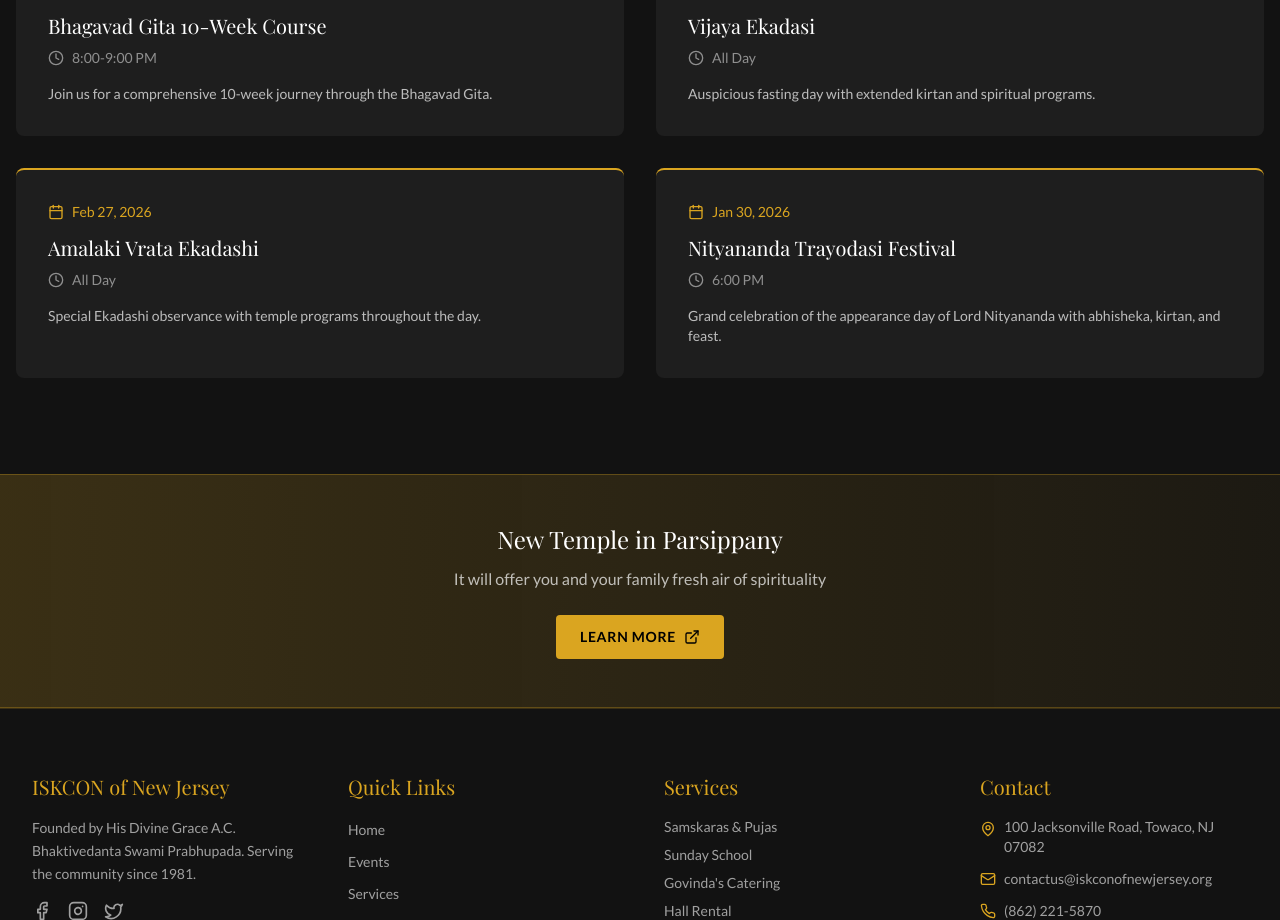
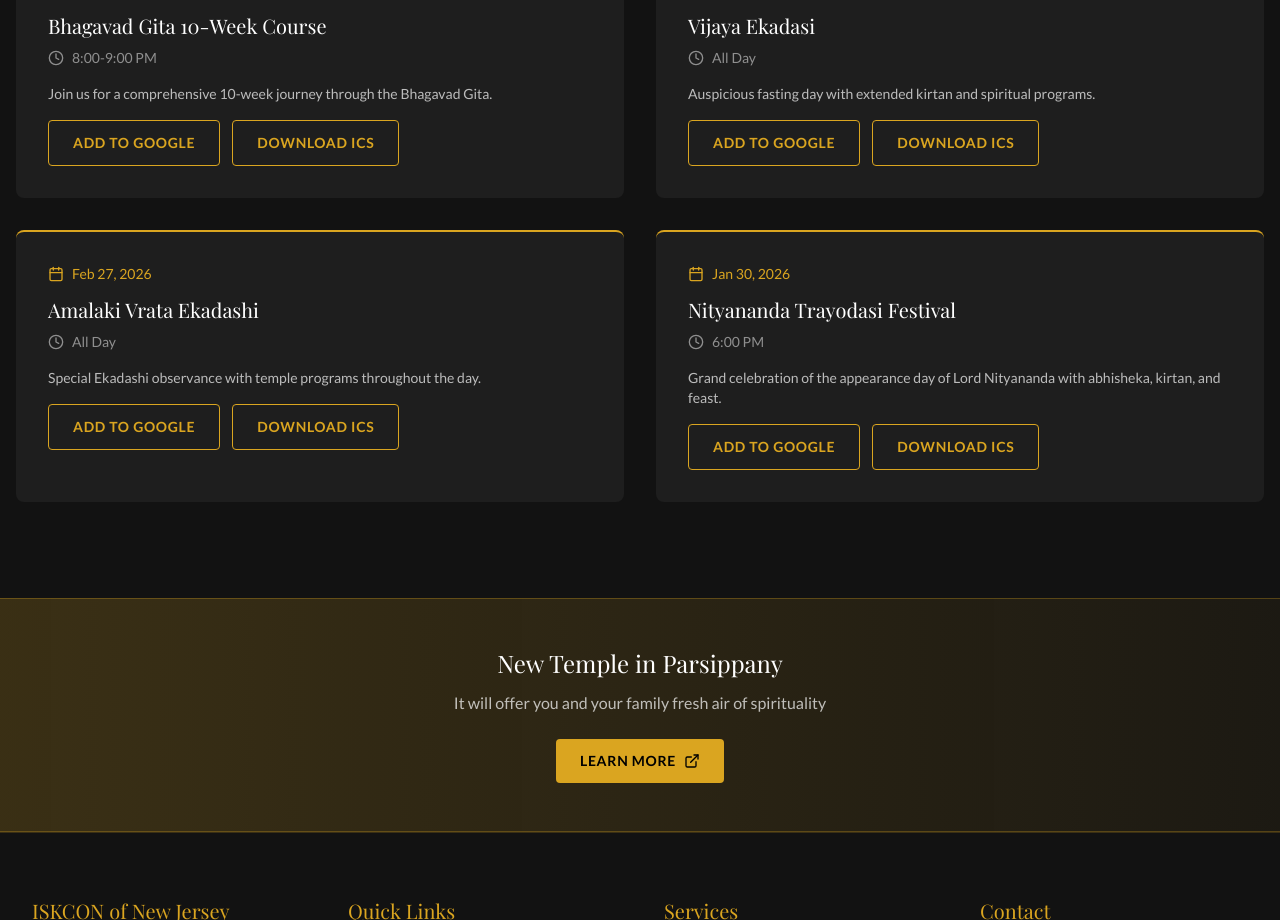
Before and after one commit to shashi1273/iskconofnewjersey, a React (Vite) app: page /#/events in a window 1280 px wide. Shown: the part 1309-2229 px from the top of the page. Built offline with nearby package versions, Linux system fonts and the light colour scheme.

Commit message:
Add calendar links to events

```diff
--- a/src/pages/Events.tsx
+++ b/src/pages/Events.tsx
@@ -3,10 +3,38 @@ import { Calendar, Clock } from 'lucide-react';
 const baseUrl = import.meta.env.BASE_URL;
 
 const upcomingEvents = [
-  { title: 'Bhagavad Gita 10-Week Course', date: 'Feb 05, 2026', time: '8:00-9:00 PM', description: 'Join us for a comprehensive 10-week journey through the Bhagavad Gita.' },
-  { title: 'Vijaya Ekadasi', date: 'Feb 12, 2026', time: 'All Day', description: 'Auspicious fasting day with extended kirtan and spiritual programs.' },
-  { title: 'Amalaki Vrata Ekadashi', date: 'Feb 27, 2026', time: 'All Day', description: 'Special Ekadashi observance with temple programs throughout the day.' },
-  { title: 'Nityananda Trayodasi Festival', date: 'Jan 30, 2026', time: '6:00 PM', description: 'Grand celebration of the appearance day of Lord Nityananda with abhisheka, kirtan, and feast.' },
+  {
+    title: 'Bhagavad Gita 10-Week Course',
+    date: 'Feb 05, 2026',
+    time: '8:00-9:00 PM',
+    description: 'Join us for a comprehensive 10-week journey through the Bhagavad Gita.',
+    start: '2026-02-05T20:00:00-05:00',
+    end: '2026-02-05T21:00:00-05:00',
+  },
+  {
+    title: 'Vijaya Ekadasi',
+    date: 'Feb 12, 2026',
+    time: 'All Day',
+    description: 'Auspicious fasting day with extended kirtan and spiritual programs.',
+    allDay: true,
+    startDate: '2026-02-12',
+  },
+  {
+    title: 'Amalaki Vrata Ekadashi',
+    date: 'Feb 27, 2026',
+    time: 'All Day',
+    description: 'Special Ekadashi observance with temple programs throughout the day.',
+    allDay: true,
+    startDate: '2026-02-27',
+  },
+  {
+    title: 'Nityananda Trayodasi Festival',
+    date: 'Jan 30, 2026',
+    time: '6:00 PM',
+    description: 'Grand celebration of the appearance day of Lord Nityananda with abhisheka, kirtan, and feast.',
+    start: '2026-01-30T18:00:00-05:00',
+    end: '2026-01-30T20:00:00-05:00',
+  },
 ];
 
 const recurringPrograms = [
@@ -16,6 +44,86 @@ const recurringPrograms = [
   { day: 'Sunday', program: 'Sunday School', time: '5:00 PM - 6:00 PM' },
   { day: 'Sunday', program: 'Evening Program & Feast', time: '6:00 PM' },
 ];
+
+const pad = (value: number) => String(value).padStart(2, '0');
+
+const toUtcStamp = (date: Date) =>
+  `${date.getUTCFullYear()}${pad(date.getUTCMonth() + 1)}${pad(date.getUTCDate())}T${pad(
+    date.getUTCHours()
+  )}${pad(date.getUTCMinutes())}${pad(date.getUTCSeconds())}Z`;
+
+const toDateStamp = (date: Date) =>
+  `${date.getUTCFullYear()}${pad(date.getUTCMonth() + 1)}${pad(date.getUTCDate())}`;
+
+const addDays = (date: Date, days: number) => {
+  const next = new Date(date);
+  next.setUTCDate(next.getUTCDate() + days);
+  return next;
+};
+
+const buildGoogleCalendarUrl = (event: typeof upcomingEvents[number]) => {
+  const base = 'https://calendar.google.com/calendar/render?action=TEMPLATE';
+  const details = encodeURIComponent(event.description);
+  const location = encodeURIComponent('ISKCON of New Jersey, 100 Jacksonville Road, Towaco, NJ 07082');
+
+  if (event.allDay && event.startDate) {
+    const start = new Date(`${event.startDate}T00:00:00Z`);
+    const end = addDays(start, 1);
+    const dates = `${toDateStamp(start)}/${toDateStamp(end)}`;
+    return `${base}&text=${encodeURIComponent(event.title)}&dates=${dates}&details=${details}&location=${location}`;
+  }
+
+  if (event.start && event.end) {
+    const start = toUtcStamp(new Date(event.start));
+    const end = toUtcStamp(new Date(event.end));
+    return `${base}&text=${encodeURIComponent(event.title)}&dates=${start}/${end}&details=${details}&location=${location}`;
+  }
+
+  return base;
+};
+
+const buildIcsDataUrl = (event: typeof upcomingEvents[number]) => {
+  const description = event.description.replace(/\n/g, '\\n');
+  const location = 'ISKCON of New Jersey, 100 Jacksonville Road, Towaco, NJ 07082';
+  const uid = `${event.title.replace(/\s+/g, '-')}-${event.date.replace(/\s+/g, '')}@iskconnj`;
+
+  let dtStart = '';
+  let dtEnd = '';
+  let extra = '';
+
+  if (event.allDay && event.startDate) {
+    const start = new Date(`${event.startDate}T00:00:00Z`);
+    const end = addDays(start, 1);
+    dtStart = `DTSTART;VALUE=DATE:${toDateStamp(start)}`;
+    dtEnd = `DTEND;VALUE=DATE:${toDateStamp(end)}`;
+  } else if (event.start && event.end) {
+    dtStart = `DTSTART:${toUtcStamp(new Date(event.start))}`;
+    dtEnd = `DTEND:${toUtcStamp(new Date(event.end))}`;
+  } else {
+    extra = 'X-INVALID-DATES:TRUE';
+  }
+
+  const ics = [
+    'BEGIN:VCALENDAR',
+    'VERSION:2.0',
+    'PRODID:-//ISKCON NJ//Events//EN',
+    'CALSCALE:GREGORIAN',
+    'BEGIN:VEVENT',
+    `UID:${uid}`,
+    `SUMMARY:${event.title}`,
+    `DESCRIPTION:${description}`,
+    `LOCATION:${location}`,
+    dtStart,
+    dtEnd,
+    extra,
+    'END:VEVENT',
+    'END:VCALENDAR',
+  ]
+    .filter(Boolean)
+    .join('\n');
+
+  return `data:text/calendar;charset=utf-8,${encodeURIComponent(ics)}`;
+};
 
 export default function Events() {
   return (
@@ -76,6 +184,23 @@ export default function Events() {
                   <Clock className="w-4 h-4" /> {event.time}
                 </p>
                 <p className="text-white/70 text-sm">{event.description}</p>
+                <div className="mt-4 flex flex-wrap gap-3">
+                  <a
+                    href={buildGoogleCalendarUrl(event)}
+                    target="_blank"
+                    rel="noreferrer"
+                    className="btn-secondary"
+                  >
+                    Add to Google
+                  </a>
+                  <a
+                    href={buildIcsDataUrl(event)}
+                    download={`${event.title.replace(/\s+/g, '-')}.ics`}
+                    className="btn-secondary"
+                  >
+                    Download ICS
+                  </a>
+                </div>
               </div>
             ))}
           </div>
```
